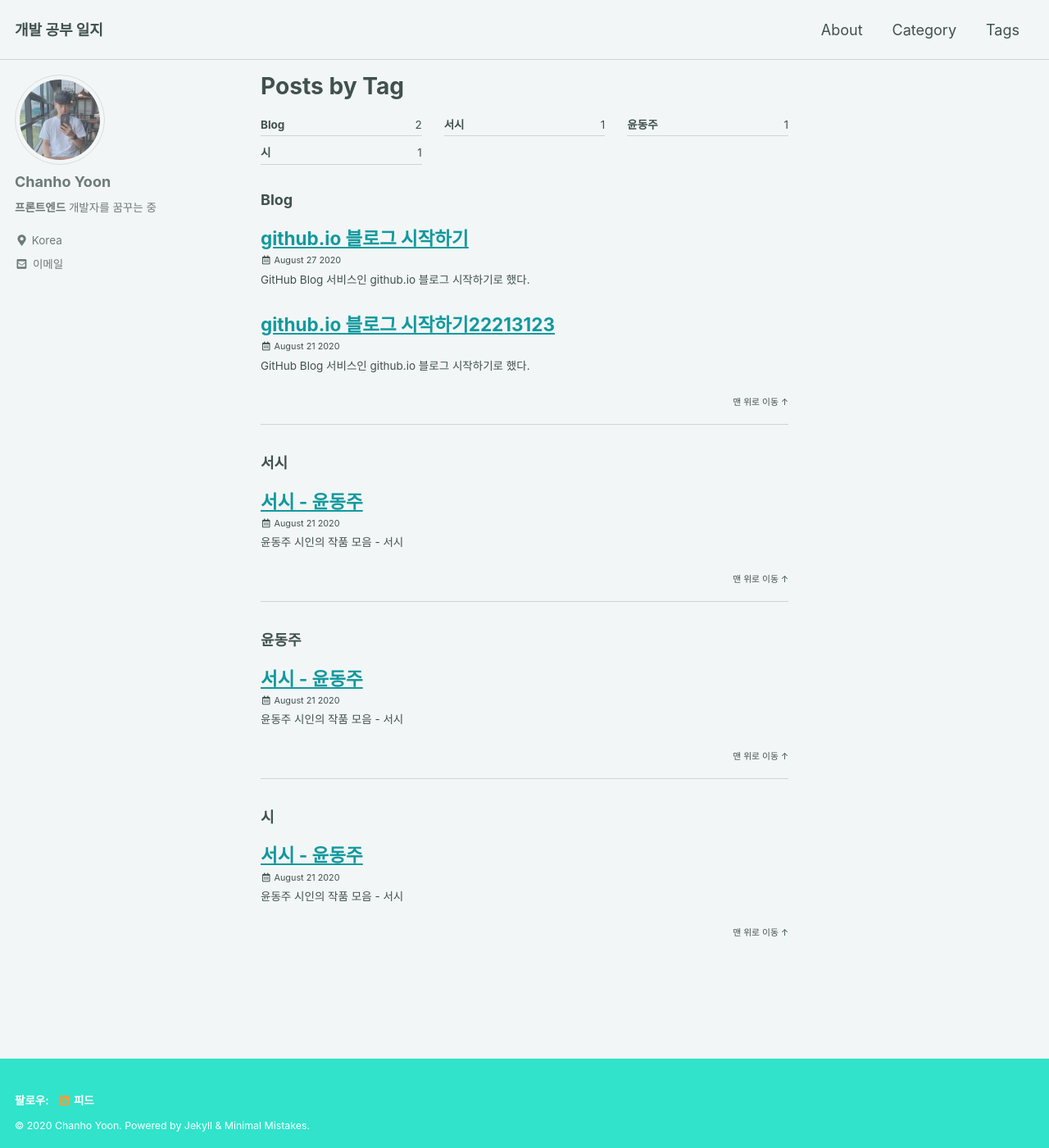
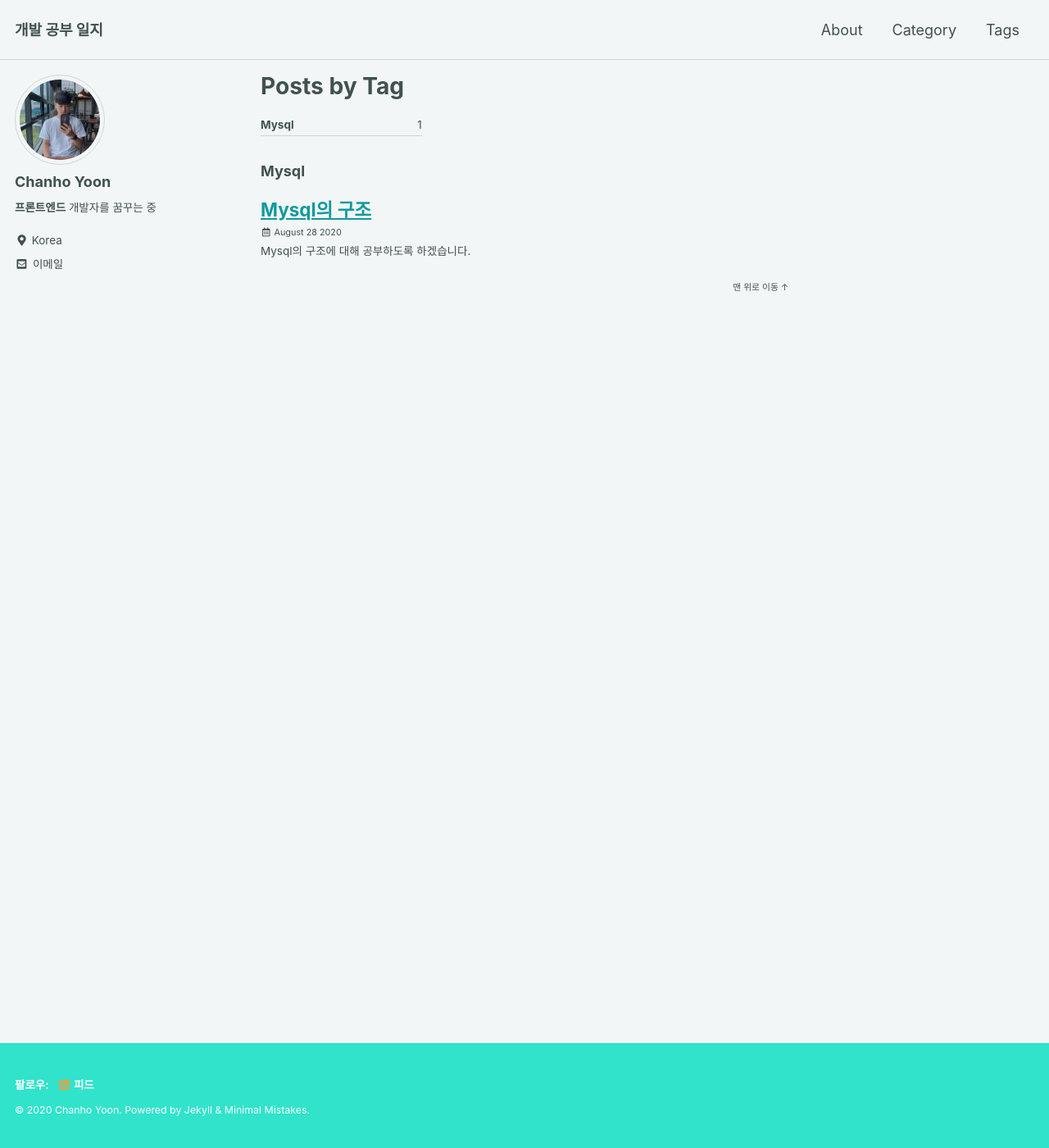
Before and after one commit to chanho-Yoon/chanho-Yoon.github.io, a Jekyll site: the page built from _pages/tag-archive.md, in a window 1280 px wide and 1400 px high. Shown: the whole window at 82% size. Built offline with Jekyll 4.4.1, drawn with Linux system fonts in a browser that asks for light colours; cached includes are drawn as plain includes.

Commit message:
Upload a new post

```diff
--- a/Gemfile
+++ b/Gemfile
@@ -1,2 +1,6 @@
 source "https://rubygems.org"
 gemspec
+
+group :jekyll_plugins do
+  gem "jekyll-last-modified-at"
+end
--- a/_config.yml
+++ b/_config.yml
@@ -212,6 +212,7 @@ plugins:
   - jekyll-gist
   - jekyll-feed
   - jekyll-include-cache
+  - jekyll-last-modified-at
 
 # mimic GitHub Pages with --safe
 whitelist:
@@ -282,3 +283,7 @@ defaults:
       comments: false
       share: true
       related: false
+
+# Optional. The default date format, used if none is specified in the tag.
+last-modified-at:
+  date-format: '%d-%b-%y'
--- a/_posts/2020-08-21-two-post copy.md
+++ /dev/null
@@ -1,20 +0,0 @@
----
-title:  "github.io 블로그 시작하기22213123"
-excerpt: "GitHub Blog 서비스인 github.io 블로그 시작하기로 했다."
-
-categories:
-  - Blog
-tags:
-  - Blog
-last_modified_at: 2019-04-13T08:06:00-05:00
----
-
-GitHub Blog 서비스인 github.io 블로그 시작하기로 했다.
-GitHub Blog 서비스의 이름은 Pages이다.
-
-Pages가 다른 블로그 플랫폼 보다 편한 것 같아서 마음에 든다.
-다른 사람들도 같이 많이 사용했으면 좋겠다는 생각이 든다.
-
-YFM에서 정의한 제목을 이중 괄호 구문으로 본문에 추가할 수 있다.
-이 글의 제목은 {{ page.title }}이고
-마지막으로 수정된 시간은 {{ page.last_modified_at }}이다.
--- a/_posts/2020-08-27-first-post.md
+++ /dev/null
@@ -1,20 +0,0 @@
----
-title:  "github.io 블로그 시작하기"
-excerpt: "GitHub Blog 서비스인 github.io 블로그 시작하기로 했다."
-
-categories:
-  - Blog
-tags:
-  - Blog
-last_modified_at: 2019-04-13T08:06:00-05:00
----
-
-GitHub Blog 서비스인 github.io 블로그 시작하기로 했다.
-GitHub Blog 서비스의 이름은 Pages이다.
-
-Pages가 다른 블로그 플랫폼 보다 편한 것 같아서 마음에 든다.
-다른 사람들도 같이 많이 사용했으면 좋겠다는 생각이 든다.
-
-YFM에서 정의한 제목을 이중 괄호 구문으로 본문에 추가할 수 있다.
-이 글의 제목은 {{ page.title }}이고
-마지막으로 수정된 시간은 {{ page.last_modified_at }}이다.
--- /dev/null
+++ b/_posts/2020-08-28-mysql-structure.md
@@ -0,0 +1,37 @@
+---
+title: 'Mysql의 구조'
+excerpt: 'Mysql의 구조에 대해 공부하도록 하겠습니다.'
+
+categories:
+  - Mysql
+tags:
+  - Mysql
+last_modified_at: 2020-08-28T01:00:00-02:00
+---
+
+<br>
+
+**표(table)**
+
+| id  | title    | description    | created  |
+| --- | -------- | -------------- | -------- |
+| 1   | 안녕     | 나는 안녕 .... | 2020-3-6 |
+| 2   | 반가워요 | 나는 방가 .... | 2020-5-6 |
+
+Table은 데이터의 기본 저장구조입니다.
+
+## 데이터베이스(database)?
+
+위와 같이 생긴 `표(tablue)`들을 그룹핑한 것을 `데이터베이스(database)`라고 합니다.
+`MySQL`에서는 데이터베이스 라는 표현과 함께 `스키마(schema)`라는 표현도 함께 사용합니다.
+
+## 스키마(schema) ?
+
+어떠한 웹을 운영하는데 사용되는 데이터들을 데이터베이스에 저장한다고 하면 <br>`글을 저장하는 표`, `회원정보를 저장하는 표`, `댓글을 저장하는 표` ... 등등 생기게 됩니다. <br>`스키마(schema)`는 여기서 나눠진 표(table)들을 서로 그룹핑할 때 사용하는 폴더라고 생각하면 됩니다.
+
+## 데이터베이스(database) == 스키마(schema)
+
+결국 보면 `데이터베이스`와 `스키마`는 같은 의미입니다.
+
+다른 데이터베이스 제품에서는 서로 다른 의미로 구별 되기도 합니다.<br>
+예를 들어 `오라클`에서의 `schema`는 특정 `database`의 부분을 의미 합니다.
--- a/_sass/minimal-mistakes/_base.scss
+++ b/_sass/minimal-mistakes/_base.scss
@@ -117,7 +117,7 @@ blockquote {
     font-style: italic;
 
     &:before {
-      content: "\2014";
+      content: '\2014';
       padding-right: 5px;
     }
   }
@@ -168,13 +168,15 @@ td > code {
   padding-top: 0.1rem;
   padding-bottom: 0.1rem;
   font-size: 0.8em;
-  background: $code-background-color;
+  // background: $code-background-color;
+  background: #e5e5e5;
+  color: #ff6600;
   border-radius: $border-radius;
 
   &:before,
   &:after {
     letter-spacing: -0.2em;
-    content: "\00a0"; /* non-breaking space*/
+    content: '\00a0'; /* non-breaking space*/
   }
 }
 
@@ -348,7 +350,7 @@ a,
 tr,
 td,
 form button,
-input[type="submit"],
+input[type='submit'],
 .btn,
 .highlight,
 .archive__item-teaser {
--- a/_sass/minimal-mistakes/_reset.scss
+++ b/_sass/minimal-mistakes/_reset.scss
@@ -10,14 +10,14 @@ html {
   /* apply a natural box layout model to all elements */
   box-sizing: border-box;
   background-color: $background-color;
-  font-size: 14px;
+  font-size: 12px;
 
   @include breakpoint($medium) {
-    font-size: 16px;
+    font-size: 14px;
   }
 
   @include breakpoint($large) {
-    font-size: 17px;
+    font-size: 16px;
   }
 
   @include breakpoint($x-large) {
--- a/_sass/minimal-mistakes/_sidebar.scss
+++ b/_sass/minimal-mistakes/_sidebar.scss
@@ -19,13 +19,14 @@
   @include breakpoint($large) {
     float: left;
     width: calc(#{$right-sidebar-width-narrow} - 1em);
-    opacity: 0.75;
+    // opacity: 0.75;
+
     -webkit-transition: opacity 0.2s ease-in-out;
     transition: opacity 0.2s ease-in-out;
 
-    &:hover {
-      opacity: 1;
-    }
+    // &:hover {
+    //   opacity: 1;
+    // }
 
     &.sticky {
       overflow-y: auto;
@@ -261,7 +262,7 @@
 
   &:before {
     display: block;
-    content: "";
+    content: '';
     position: absolute;
     top: -11px;
     left: calc(50% - 10px);
@@ -278,7 +279,7 @@
 
   &:after {
     display: block;
-    content: "";
+    content: '';
     position: absolute;
     top: -10px;
     left: calc(50% - 10px);
--- a/_sass/minimal-mistakes/_syntax.scss
+++ b/_sass/minimal-mistakes/_syntax.scss
@@ -318,7 +318,8 @@ figure.highlight {
 }
 
 .gist {
-  th, td {
+  th,
+  td {
     border-bottom: 0;
   }
 }
```
Also changed, not shown: _posts/2020-08-21-two-post.md (deleted, +0 -17 lines), Gemfile.lock.
